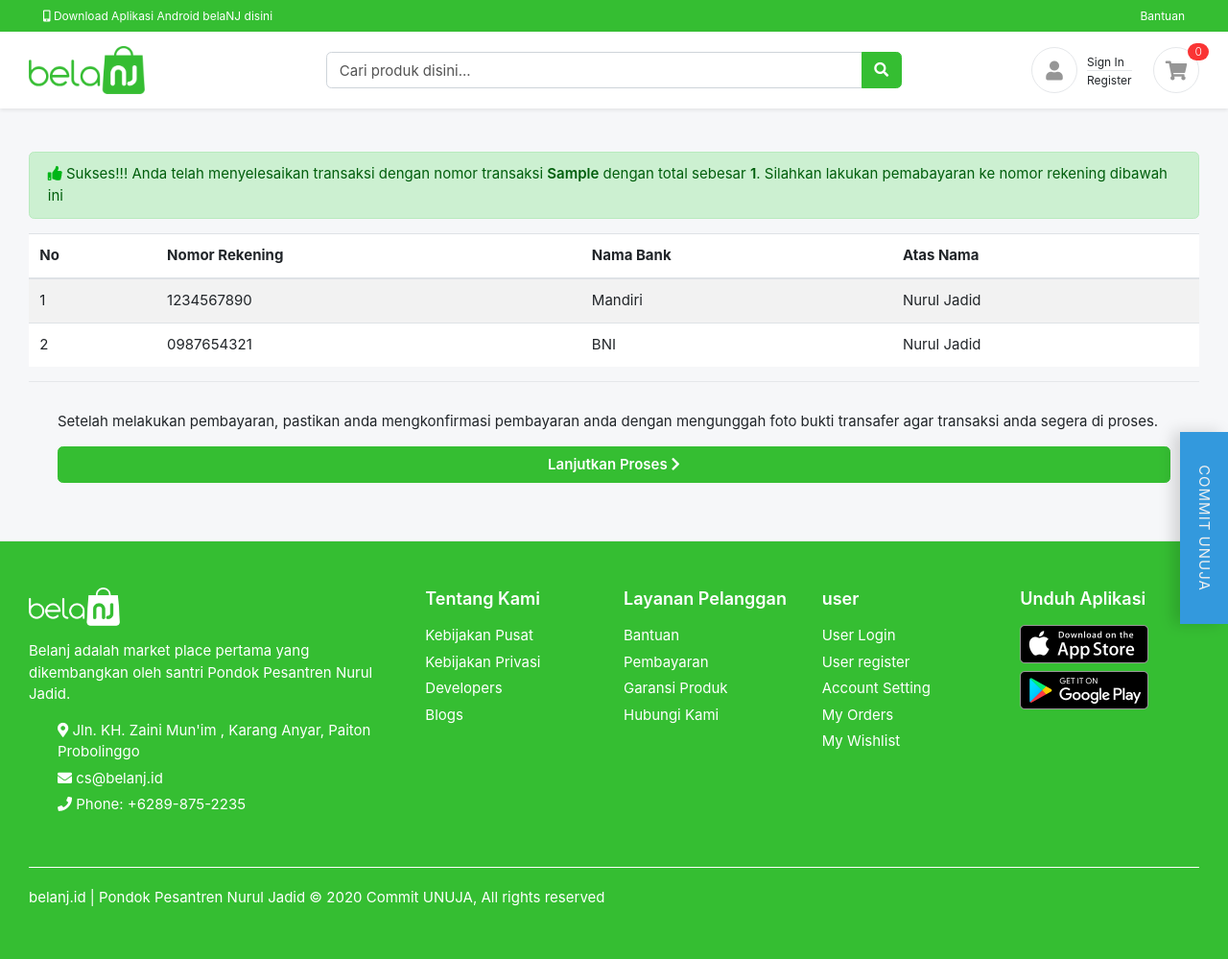
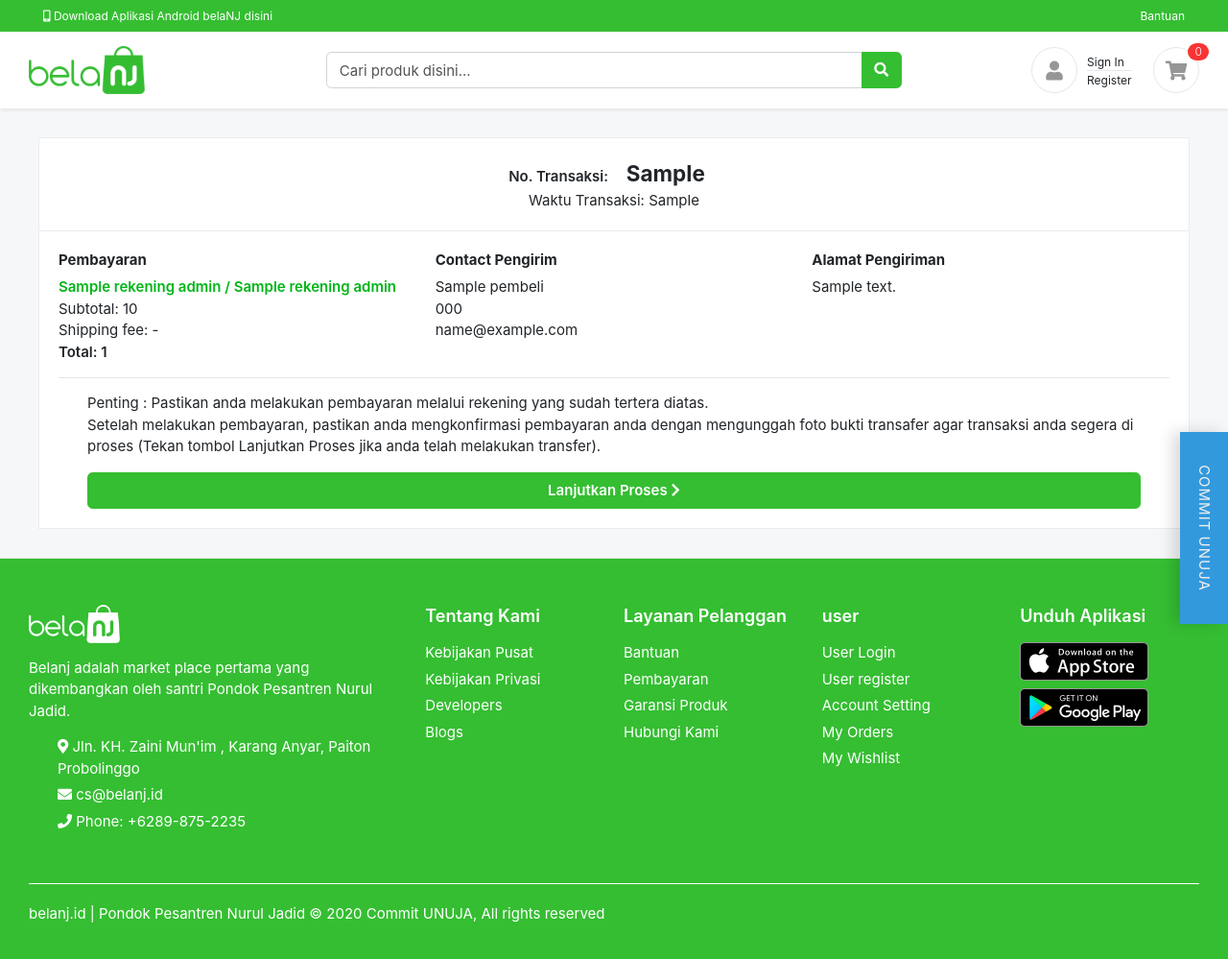
Before and after one commit to alifahfathonah/mpnj-web, a Laravel app: template resources/views/web/web_checkout_sukses.blade.php in a window 1280 px wide. Shown: the whole page at 96% size. Before the commit the page ends 944 px from the top, so only its background shows below. Run offline with Laravel 8, Linux system fonts and the light colour scheme; data comes from the database, SQL or seed files in the repository; the template is opened without the code that fills it: most values are stand-ins (such as "Sample title", 1, 10 or a date in 2020); some web fonts are replaced.

Commit message:
mengubah tampilan web_checkout_sukses

```diff
--- a/resources/views/web/web_checkout_sukses.blade.php
+++ b/resources/views/web/web_checkout_sukses.blade.php
@@ -5,39 +5,50 @@
 @section('content')
 <section class="section-content padding-y">
     <div class="container">
-        <div class="alert alert-success mt-3">
-            <p><i class="icon text-success fa fa-thumbs-up"></i> Sukses!!! Anda telah menyelesaikan transaksi dengan nomor transaksi <strong> {{ $order_sukses->kode_transaksi  }}</strong> dengan total sebesar <strong> @currency($order_sukses->total_bayar)</strong>. Silahkan lakukan pemabayaran ke nomor rekening dibawah ini</p>
+        <div class="col-md-12">
+            <article class="card order-group">
+                <header class="card-header text-center">
+                    <b class="d-inline-block mr-3">No. Transaksi: <a class="title ml-3 h4" id="noTransaksi" value="{{ $order_sukses->kode_transaksi }}">{{ $order_sukses->kode_transaksi }}</a></b>
+                    <br>
+                    <span>Waktu Transaksi: {{ $order_sukses->waktu_transaksi  }}</span>
+                </header>
+                <div class="card-body">
+                    <div class="row">
+                        <div class="col-md-4">
+                            <h6 class="text">Pembayaran</h6>
+                            <span class="text-success font-weight-bold">
+                                @foreach($rekening_admin as $ra)
+                                @if($ra->bank->nama_bank == 'BNI')
+                                <img src="{{ asset('assets/logo/ic_bni.png') }}" height="26">
+                                @elseif($ra->bank->nama_bank == 'Mandiri')
+                                <img src="{{ asset('assets/logo/ic_mandiri.png') }}" height="26">
+                                @endif
+                                {{$ra->nomer_rekening}} / {{$ra->atas_nama_rekening}}<br>
+                                @endforeach
+                            </span>
+                            <p>Subtotal: @currency($order_sukses->transaksi_detail->sub_total) <br>
+                                Shipping fee: - <br>
+                                <span class="b">Total: @currency($order_sukses->total_bayar)</span>
+                            </p>
+                        </div>
+                        <div class="col-md-4">
+                            <h6 class="text">Contact Pengirim</h6>
+                            <p> {{ $order_sukses->pembeli->nama_lengkap }} <br> {{ $order_sukses->pembeli->nomor_hp }} <br> {{ $order_sukses->pembeli->email }}</p>
+                        </div>
+                        <div class="col-md-4">
+                            <h6 class="text">Alamat Pengiriman</h6>
+                            <p> {{ $order_sukses->pembeli->alamat_fix->alamat_lengkap }}</p>
+                        </div>
+                    </div>
+                    <hr>
+                    <div class="container">
+                        <p>Penting : Pastikan anda melakukan pembayaran melalui rekening yang sudah tertera diatas.<br> Setelah melakukan pembayaran, pastikan anda mengkonfirmasi pembayaran anda dengan mengunggah foto bukti transafer agar transaksi anda segera di proses (Tekan tombol Lanjutkan Proses jika anda telah melakukan transfer).</p>
+                        <a href="{{ URL::to('konfirmasi/data/'.$order_sukses->kode_transaksi) }}"><button type="button" class="btn btn-primary btn-block">Lanjutkan Proses <i class="fa fa-chevron-right"></i></button></a>
+                    </div>
+                </div>
+            </article>
         </div>
-        <table class="table table-striped" style="background-color: white;">
-            <thead>
-                <tr>
-                    <th scope="col">No</th>
-                    <th scope="col">Nomor Rekening</th>
-                    <th scope="col">Nama Bank</th>
-                    <th scope="col">Atas Nama</th>
-                </tr>
-            </thead>
-            <tbody class="table-striped ">
-                <tr>
-                    <td scope="row">1</td>
-                    <td>1234567890</td>
-                    <td>Mandiri</td>
-                    <td>Nurul Jadid</td>
-                </tr>
-                <tr>
-                    <td scope="row">2</td>
-                    <td>0987654321</td>
-                    <td>BNI</td>
-                    <td>Nurul Jadid</td>
-                </tr>
-            </tbody>
-        </table>
-        <section class="section-name border-top padding-y">
-            <div class="container">
-                <p>Setelah melakukan pembayaran, pastikan anda mengkonfirmasi pembayaran anda dengan mengunggah foto bukti transafer agar transaksi anda segera di proses.</p>
-                <a href="{{ URL::to('konfirmasi/data/'.$order_sukses->kode_transaksi) }}"><button type="button" class="btn btn-primary btn-block">Lanjutkan Proses <i class="fa fa-chevron-right"></i></button></a>
-            </div>
-        </section>
     </div>
+
 </section>
 @endsection
```
